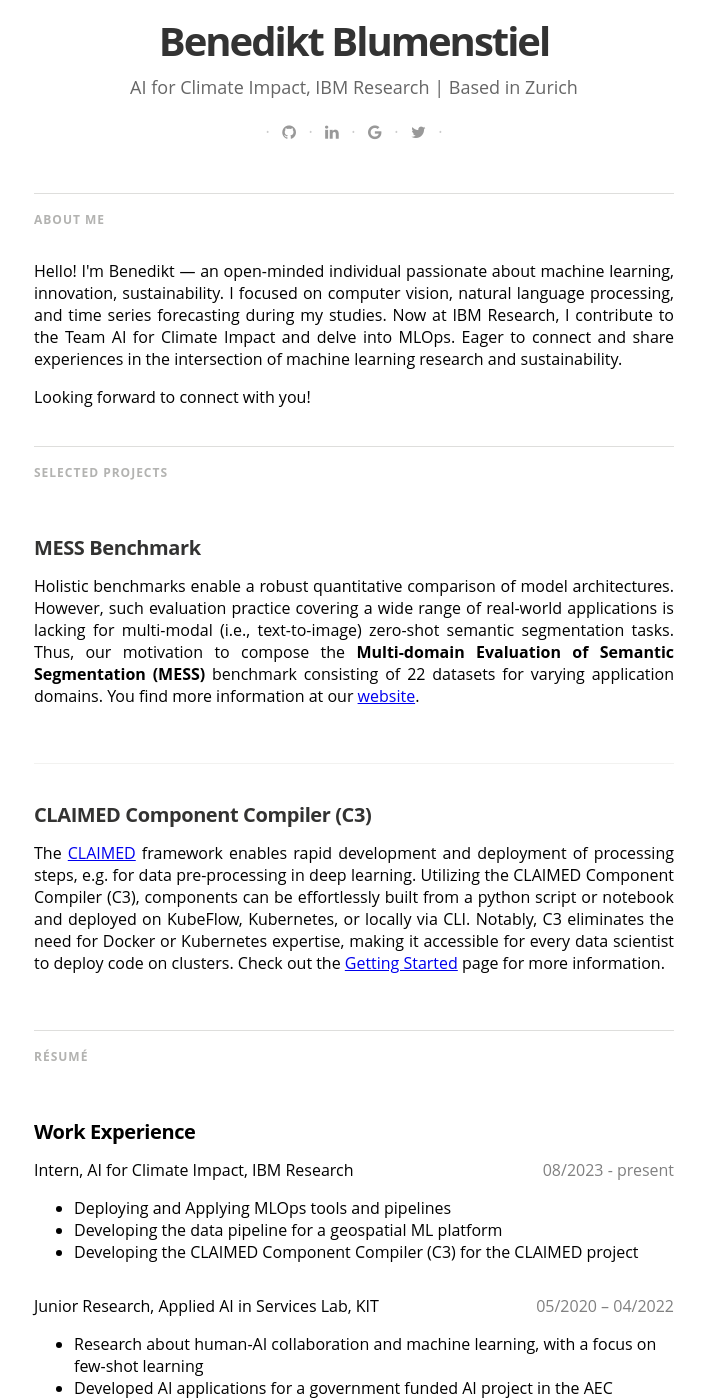
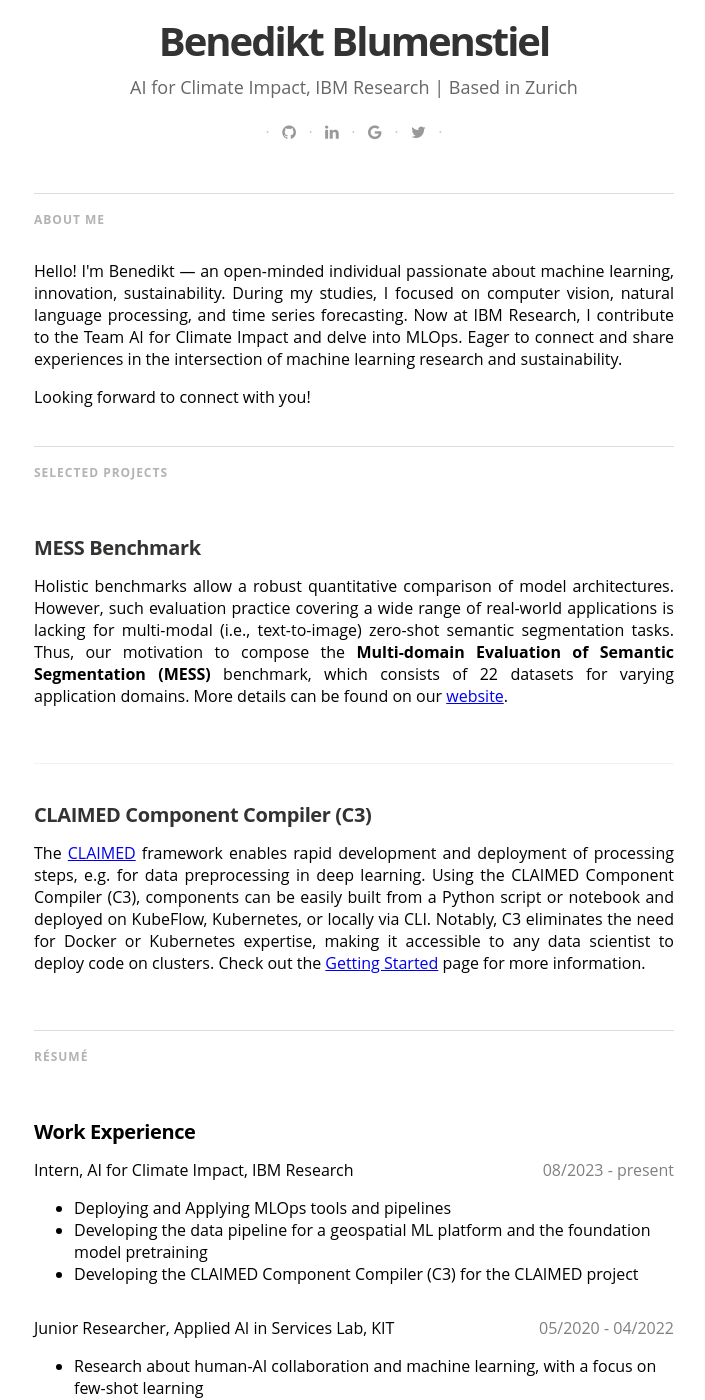
Before and after one commit to blumenstiel/blumenstiel.github.io, a Jekyll site: the page built from index.html, in a window 1280 px wide and 1400 px high, scrolled down 518 px. Shown: the whole window, without its empty margins (286-991 px from the left). Built offline with Jekyll 4.4.1, drawn with Linux system fonts in a browser that asks for light colours; nearby versions of some CDN libraries; some web fonts are replaced; the list of posts is cut into pages by our own code; some of the changed text lies outside the part shown.

Commit message:
Updated infos

```diff
--- a/_config.yml
+++ b/_config.yml
@@ -67,15 +67,15 @@
 
 # Resume
 aboutme:
-  - Hello! I'm Benedikt — an open-minded individual passionate about machine learning, innovation, sustainability. I focused on computer vision, natural language processing, and time series forecasting during my studies. Now at IBM Research, I contribute to the Team AI for Climate Impact and delve into MLOps. Eager to connect and share experiences in the intersection of machine learning research and sustainability.
+  - Hello! I'm Benedikt — an open-minded individual passionate about machine learning, innovation, sustainability. During my studies, I focused on computer vision, natural language processing, and time series forecasting. Now at IBM Research, I contribute to the Team AI for Climate Impact and delve into MLOps. Eager to connect and share experiences in the intersection of machine learning research and sustainability.
   - Looking forward to connect with you!
 
 selected:
   - title: MESS Benchmark
-    text: Holistic benchmarks enable a robust quantitative comparison of model architectures. However, such evaluation practice covering a wide range of real-world applications is lacking for multi-modal (i.e., text-to-image) zero-shot semantic segmentation tasks. Thus, our motivation to compose the <b>Multi-domain Evaluation of Semantic Segmentation (MESS)</b> benchmark consisting of 22 datasets for varying application domains. You find more information at our <a href=https://blumenstiel.github.io/mess-benchmark>website</a>.
+    text: Holistic benchmarks allow a robust quantitative comparison of model architectures. However, such evaluation practice covering a wide range of real-world applications is lacking for multi-modal (i.e., text-to-image) zero-shot semantic segmentation tasks. Thus, our motivation to compose the <b>Multi-domain Evaluation of Semantic Segmentation (MESS)</b> benchmark, which consists of 22 datasets for varying application domains. More details can be found on our <a href=https://blumenstiel.github.io/mess-benchmark>website</a>.
     url: https://blumenstiel.github.io/mess-benchmark/
   - title: CLAIMED Component Compiler (C3)
-    text: The <a href=https://claimed-framework.github.io>CLAIMED</a> framework enables rapid development and deployment of processing steps, e.g. for data pre-processing in deep learning. Utilizing the CLAIMED Component Compiler (C3), components can be effortlessly built from a python script or notebook and deployed on KubeFlow, Kubernetes, or locally via CLI. Notably, C3 eliminates the need for Docker or Kubernetes expertise, making it accessible for every data scientist to deploy code on clusters. Check out the <a href=https://github.com/claimed-framework/c3/blob/main/GettingStarted.md>Getting Started</a> page for more information.
+    text: The <a href=https://claimed-framework.github.io>CLAIMED</a> framework enables rapid development and deployment of processing steps, e.g. for data preprocessing in deep learning. Using the CLAIMED Component Compiler (C3), components can be easily built from a Python script or notebook and deployed on KubeFlow, Kubernetes, or locally via CLI. Notably, C3 eliminates the need for Docker or Kubernetes expertise, making it accessible to any data scientist to deploy code on clusters. Check out the <a href=https://github.com/claimed-framework/c3/blob/main/GettingStarted.md>Getting Started</a> page for more information.
     url: https://github.com/claimed-framework/c3/blob/main/GettingStarted.md
 
 projects:
@@ -90,25 +90,25 @@
     time: 08/2023 - present
     tasks:
       - Deploying and Applying MLOps tools and pipelines
-      - Developing the data pipeline for a geospatial ML platform
+      - Developing the data pipeline for a geospatial ML platform and the foundation model pretraining
       - Developing the CLAIMED Component Compiler (C3) for the CLAIMED project
 
-  - title: Junior Research, Applied AI in Services Lab, KIT
-    time: 05/2020 – 04/2022
+  - title: Junior Researcher, Applied AI in Services Lab, KIT
+    time: 05/2020 - 04/2022
     tasks:
       - Research about human-AI collaboration and machine learning, with a focus on few-shot learning
-      - Developed AI applications for a government funded AI project in the AEC industry
-      - Worked with SOTA computer vision models and deployed them on high performance clusters
+      - Developed AI applications for a AI project in the AEC industry
+      - Worked with multiple computer vision models and deployed them on high performance clusters
 
   - title: Design Thinking project, KIT & HUK Coburg
     time: 10/2019 - 06/2020
     tasks:
-      - Used Design Thinking to develop user-centered innovations and prototypes for retirement saving
+      - Used design thinking to develop user-centered innovations and prototypes for retirement saving
 
-  - title: Intern, R&D strategy, AUDI AG
+  - title: Intern, R&D Strategy, AUDI AG
     time: 07/2017 - 02/2018
     tasks:
-      - Supported the project manager in the definition of a new technology-focused R&D strategy
+      - Supported the project manager in defining a new technology-focused R&D strategy
       - Worked in the project management office of an R&D transformation project
 
 
@@ -116,15 +116,15 @@
   - title: M.Sc. Information Systems, Karlsruhe Institute of Technology
     time: 10/2019 - 04/2023
     text:
-      - Focused on machine learning and service innovation
+      - Focus on machine learning and service innovation
 
-  - title: Semester abroad, Norwegian University of Science and Technology
-    time: 01/2021 – 06/2021
+  - title: Exchange, Norwegian University of Science and Technology
+    time: 01/2021 - 06/2021
     text:
       - Courses in computer vision, natural language processing and statistics
 
   - title: B.Sc. Industrial Engineering, Karlsruhe Institute of Technology
-    time: 10/2015 – 09/2019
+    time: 10/2015 - 09/2019
     text:
       - Focus on digital services and business strategy
 
```
